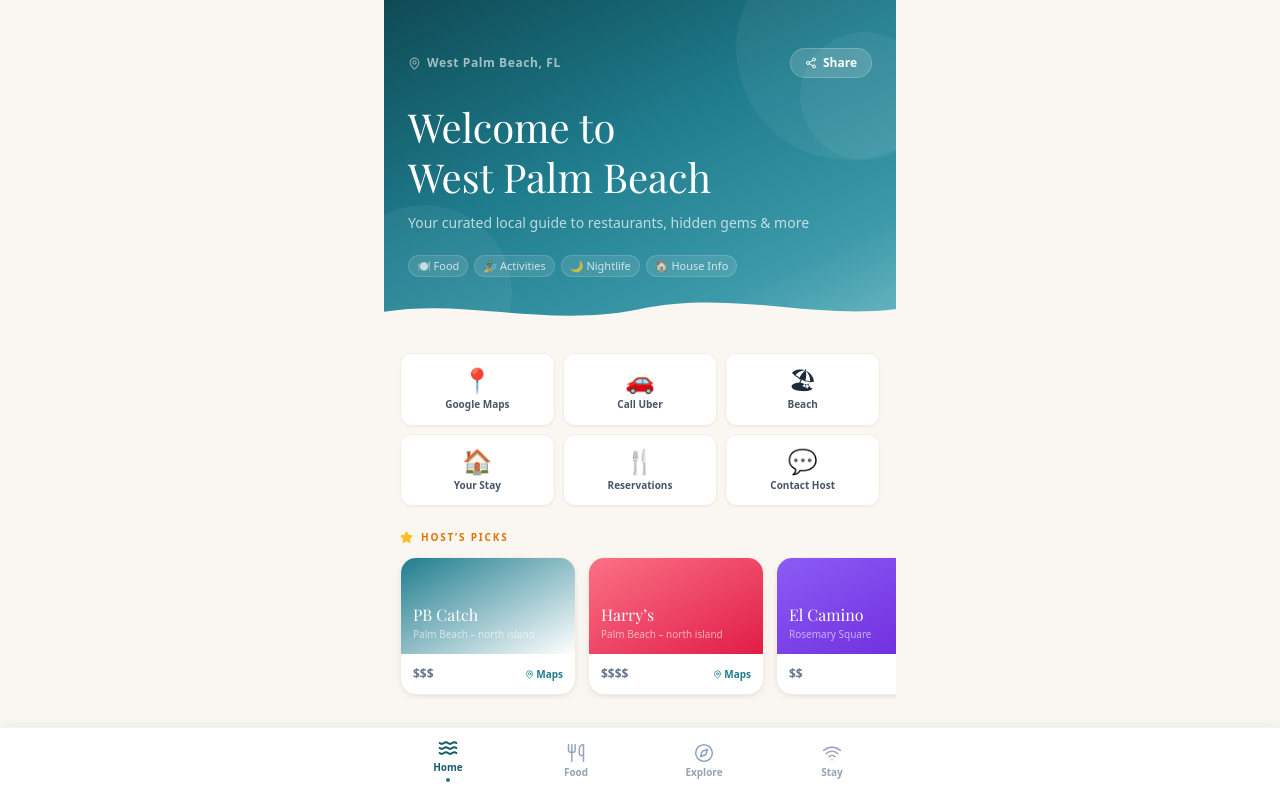
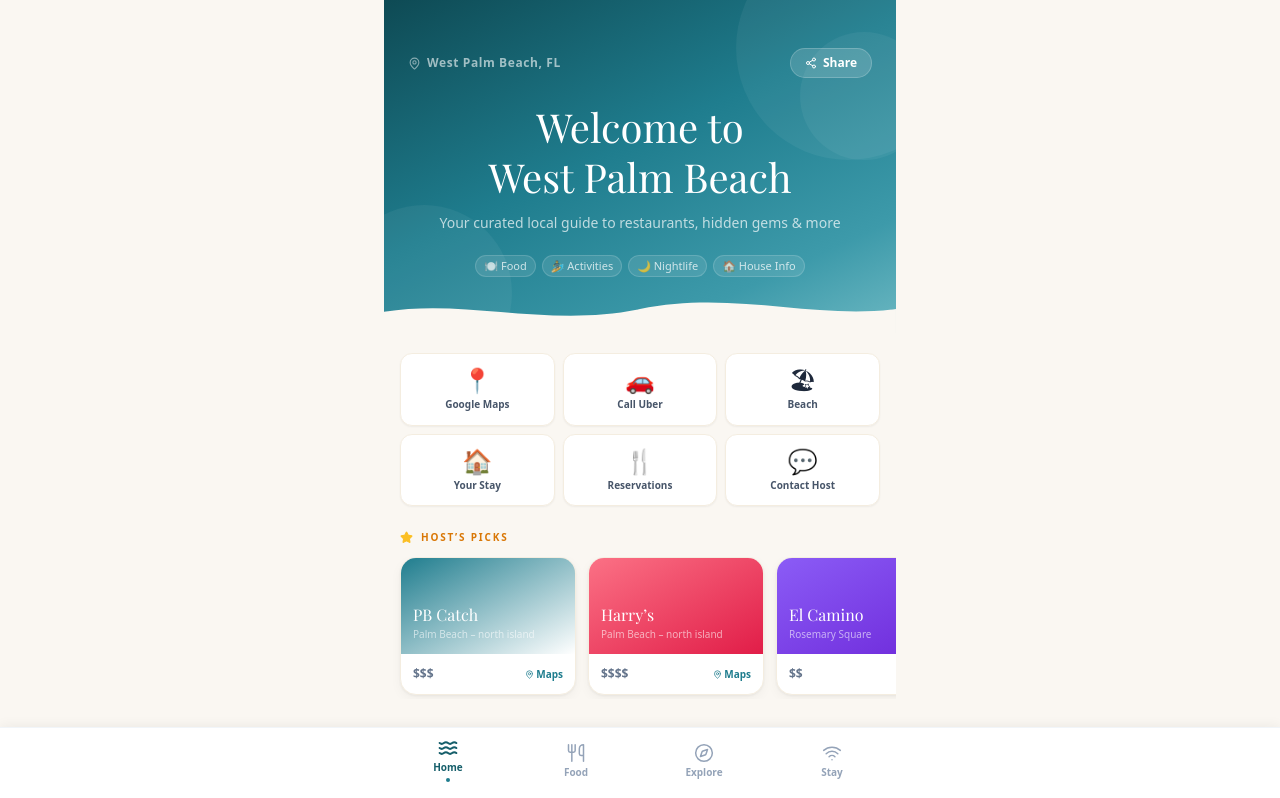
Before and after one commit to ZbienVC/palm-beach-guide, a Next.js app: page / in a window 1280 px wide. Shown: the top 798 px of the page. Built offline with nearby package versions, Linux system fonts and the light colour scheme; a web font is replaced by a local one.

Commit message:
feat: center hero heading, tagline and tag row

```diff
--- a/app/page.tsx
+++ b/app/page.tsx
@@ -391,8 +391,8 @@ export default function Page() {
           <div className="absolute top-8 -right-8 w-32 h-32 rounded-full bg-white/5" />
           <div className="absolute -bottom-12 -left-12 w-44 h-44 rounded-full bg-white/5" />
 
-          <div className="relative z-10">
-            <div className="flex items-center justify-between mb-6">
+          <div className="relative z-10 text-center">
+            <div className="flex items-center justify-between mb-6 text-left">
               <a href={guide.property.mapsUrl} target="_blank" rel="noopener noreferrer" className="flex items-center gap-1.5 active:opacity-70">
                 <MapPin size={13} className="text-white/50" />
                 <span className="text-xs font-semibold text-white/60 tracking-wider">West Palm Beach, FL</span>
@@ -405,7 +405,7 @@ export default function Page() {
 
             {/* Content-type tag row */}
             {/* Content-type tag row */}
-            <div className="flex gap-1.5 flex-nowrap overflow-x-auto no-scrollbar">
+            <div className="flex gap-1.5 flex-nowrap overflow-x-auto no-scrollbar justify-center">
               {[
                 { emoji: "🍽️", label: "Food" },
                 { emoji: "🏄", label: "Activities" },
```
